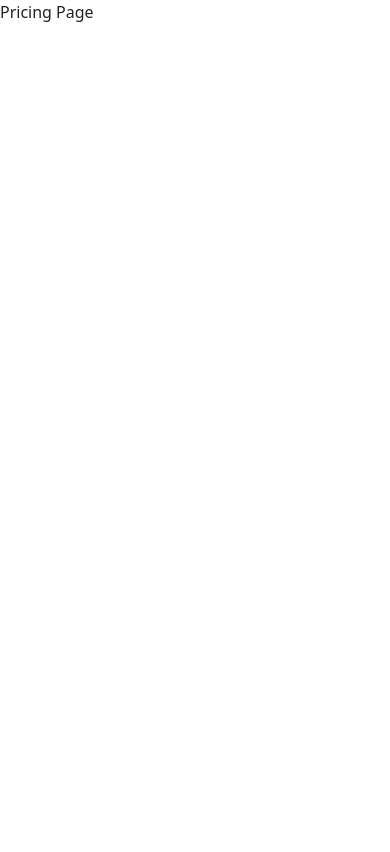
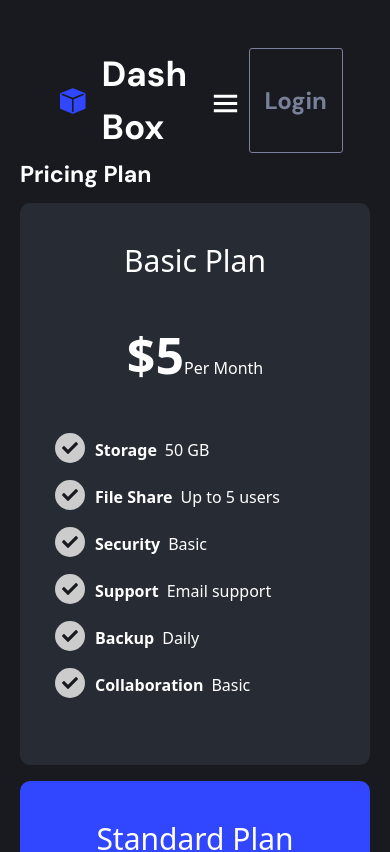
Before and after one commit to Najahi-Dev/dashboard_website, a React (Vite) app: page /pricing in a window 390 px wide. Shown: the top 852 px of the page. Built offline with nearby package versions, Linux system fonts and the light colour scheme; a web font is replaced by a local one.

Commit message:
feat(pricing): add pricing page with plan components and styling
- Implement PriceList and Pricing components to display tiered plans
- Add responsive layout with FullPageLayout and TopBar
- Include three pricing plans with features and styling

```diff
--- /dev/null
+++ b/src/Components/PriceList.jsx
@@ -0,0 +1,110 @@
+import { FaCheck } from "react-icons/fa";
+import styled from "styled-components";
+import { getColorSchemes } from "../Services";
+import Button from "./Button";
+
+function Pricing({ title, price, features = [], isMid }) {
+    return (
+        <PricingStyle className={`d-flex flex-column align-items-center ${isMid ? "pricing-mid-con" : ""}`}>
+            <div className="title">{title}</div>
+            <div className="price-container">
+                <span className="price">{price}</span>
+                <span className="per">Per Month</span>
+            </div>
+            <div className="features-container">
+                {
+                    features.map(({ title, text }, i) => (
+                        <div className="feature">
+                            <span className="icon">
+                                <FaCheck />
+                            </span>
+                            <span className="feature-title">{title}</span>
+                            <span className="feature-text">{text}</span>
+                        </div>
+                    ))
+                }
+            </div>
+            {/* <Button text="Select" buttonType="style-2" className="btn-select" /> */}
+        </PricingStyle>
+    )
+}
+
+const PricingStyle = styled.div`
+  background-color: #272c34;
+  width: 350px;
+  color: #ffffff;
+  padding-bottom: 50px;
+  border-radius: 10px;
+
+  .btn-select{
+    width: 50%;
+    min-height: 15px;
+    margin-top: 10px;
+  }
+
+  .title{
+    font-weight: 300;
+    font-size: 30px;
+    margin-top: 35px;
+    margin-bottom: 35px;
+  }
+
+  .price-container{
+    .price{
+        font-weight: bold;
+        font-size: 50px;
+    }
+  }
+
+  .features-container{
+    width: 80%;
+    margin-top: 40px;
+
+    .feature{
+        margin-bottom: 15px;
+
+        .icon{
+            display: inline-flex;
+            justify-content: center;
+            align-items: center;
+            width: 30px;
+            height: 30px;
+            margin-right: 10px;
+            background-color: #cccccc;
+            color: #181a1f;
+            border-radius: 100%;
+        }
+
+        .feature-title{
+            font-weight: bold;
+            padding-right: 8px;
+        }
+
+        .feature-text{
+            line-height: 30px;
+        }
+    }
+  }
+
+  &.pricing-mid-con{
+    background-color: ${getColorSchemes().color1.backColor};
+  }
+`;
+
+function PriceList({ list = [] }) {
+    return (
+        <PriceListStyle className="d-flex flex-column flex-md-row gap-3">
+            {
+                list.map(({ title, price, features }, i) => (
+                    <Pricing title={title} price={price} features={features} isMid={i == Math.floor(list.length / 2)} />
+                ))
+            }
+        </PriceListStyle>
+    )
+}
+
+const PriceListStyle = styled.div`
+
+`;
+
+export default PriceList
--- a/src/Pages/PricingPage.jsx
+++ b/src/Pages/PricingPage.jsx
@@ -1,10 +1,117 @@
 import styled from "styled-components";
+import TopBar from "../Components/TopBar";
+import Typography from '../Components/Typography'
+import FullPageLayout from '../Components/FullPageLayout';
+import PriceList from "../Components/PriceList";
 
 
 function PricingPage() {
+
+
+    const getPricingList = [
+        {
+            title: "Basic Plan",
+            price: "$5",
+            features: [
+                {
+                    title : "Storage",
+                    text : "50 GB"
+                },
+                {
+                    title : "File Share",
+                    text : "Up to 5 users"
+                },
+                {
+                    title : "Security",
+                    text : "Basic"
+                },
+                {
+                    title : "Support",
+                    text : "Email support"
+                },
+                {
+                    title : "Backup",
+                    text : "Daily"
+                },
+                {
+                    title : "Collaboration",
+                    text : "Basic"
+                },
+            ]
+        },
+        {
+            title: "Standard Plan",
+            price: "$15",
+            features: [
+                {
+                    title : "Storage",
+                    text : "100 GB"
+                },
+                {
+                    title : "File Share",
+                    text : "Up to 10 users"
+                },
+                {
+                    title : "Security",
+                    text : "Standard"
+                },
+                {
+                    title : "Support",
+                    text : "Email support"
+                },
+                {
+                    title : "Backup",
+                    text : "Daily"
+                },
+                {
+                    title : "Collaboration",
+                    text : "Basic"
+                },
+            ]
+        },
+        {
+            title: "Premium Plan",
+            price: "$25",
+            features: [
+                {
+                    title : "Storage",
+                    text : "200 GB"
+                },
+                {
+                    title : "File Share",
+                    text : "Up to 20 users"
+                },
+                {
+                    title : "Security",
+                    text : "Premium"
+                },
+                {
+                    title : "Support",
+                    text : "Email support"
+                },
+                {
+                    title : "Backup",
+                    text : "Daily"
+                },
+                {
+                    title : "Collaboration",
+                    text : "Premium"
+                },
+            ]
+        },
+    ]
+
     return (
         <PricingPageStyle>
-            Pricing Page
+            <FullPageLayout className="d-flex flex-column">
+                <TopBar />
+                <div className="body-container d-flex flex-grow-1 align-items-center justify-content-center">
+                    <div className="pricing-container">
+                        <Typography text="Pricing Plan" type="h3" />
+                        <PriceList list={getPricingList} />
+                    </div>
+                </div>
+            </FullPageLayout>
         </PricingPageStyle>
     )
 }
```
